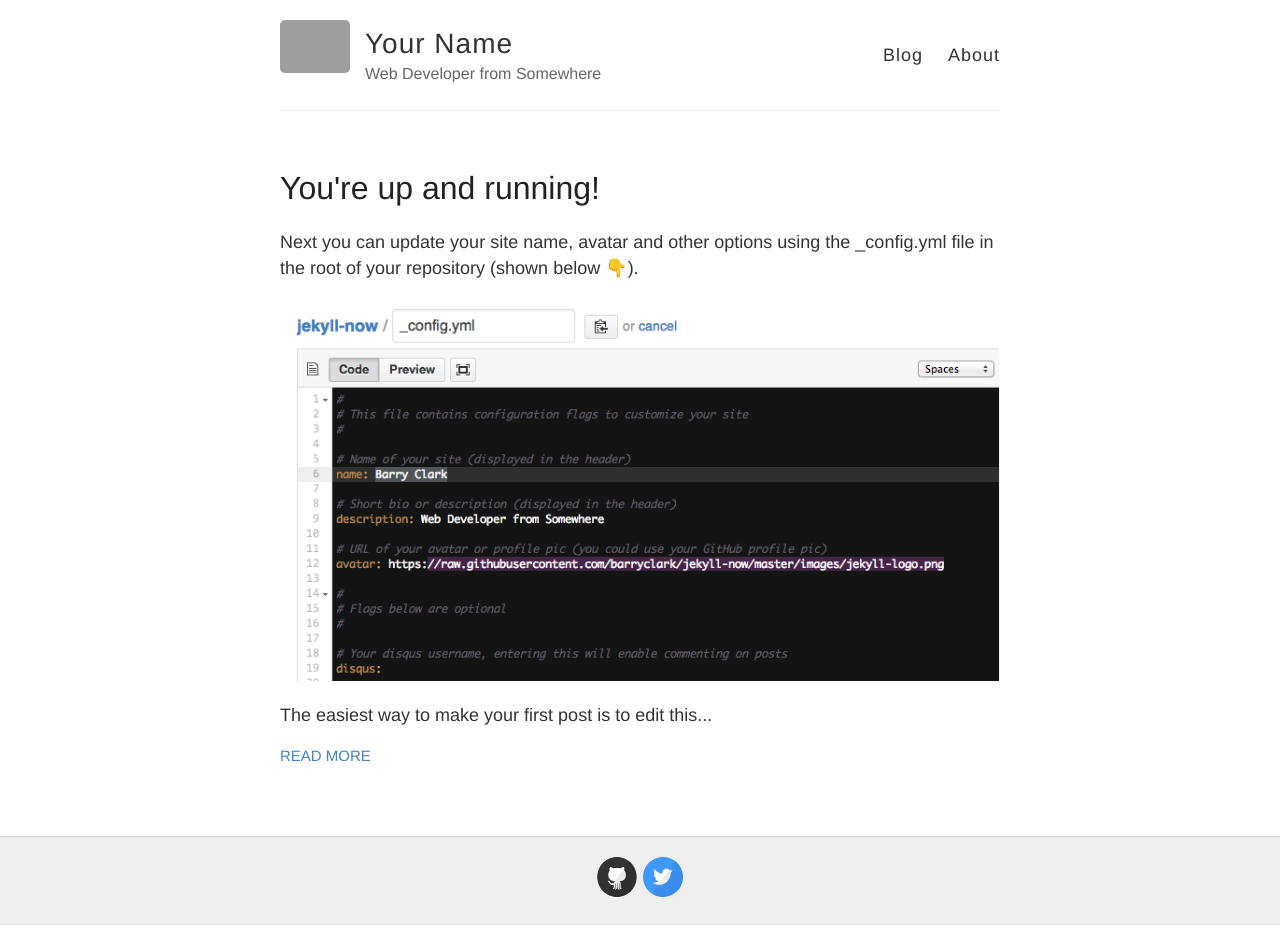
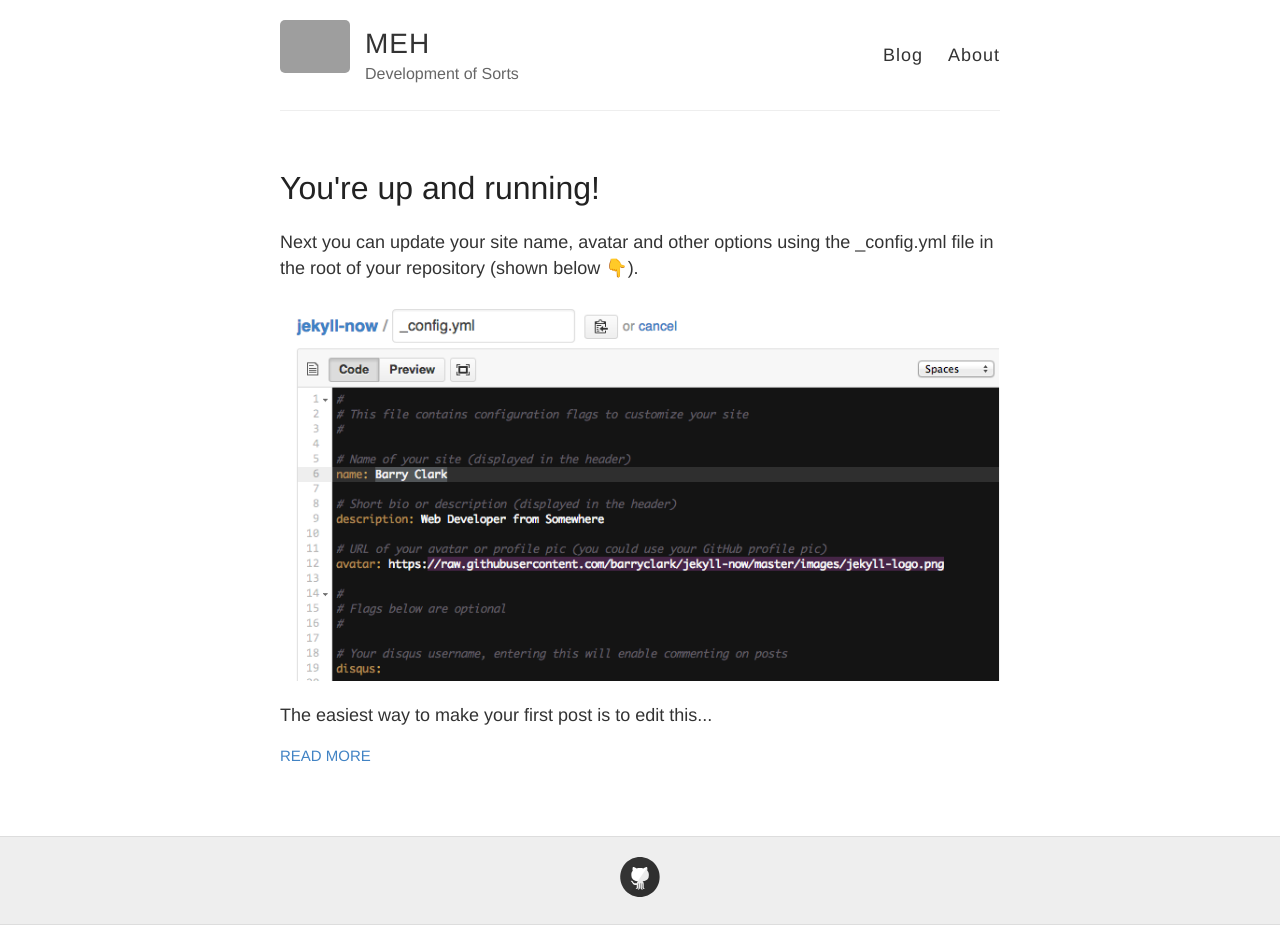
Before and after one commit to m-e-h/m-e-h.github.io, a Jekyll site: the page built from index.html, in a window 1280 px wide. Built offline with Jekyll 4.4.1, drawn with Linux system fonts in a browser that asks for light colours; emoji names are drawn with the system emoji font; grey boxes are pictures that could not be loaded.

Commit message:
site title

```diff
--- a/_config.yml
+++ b/_config.yml
@@ -3,10 +3,10 @@
 #
 
 # Name of your site (displayed in the header)
-name: Your Name
+name: MEH
 
 # Short bio or description (displayed in the header)
-description: Web Developer from Somewhere
+description: Development of Sorts
 
 # URL of your avatar or profile pic (you could use your GitHub profile pic)
 avatar: https://raw.githubusercontent.com/barryclark/jekyll-now/master/images/jekyll-logo.png
@@ -21,12 +21,12 @@ footer-links:
   email:
   facebook:
   flickr:
-  github: barryclark/jekyll-now
+  github: m-e-h
   instagram:
   linkedin:
   pinterest:
   rss: # just type anything here for a working RSS icon, make sure you set the "url" above!
-  twitter: jekyllrb
+  twitter:
   stackoverflow: # your stackoverflow profile, e.g. "users/50476/bart-kiers"
 
 # Your disqus shortname, entering this will enable commenting on posts
```
